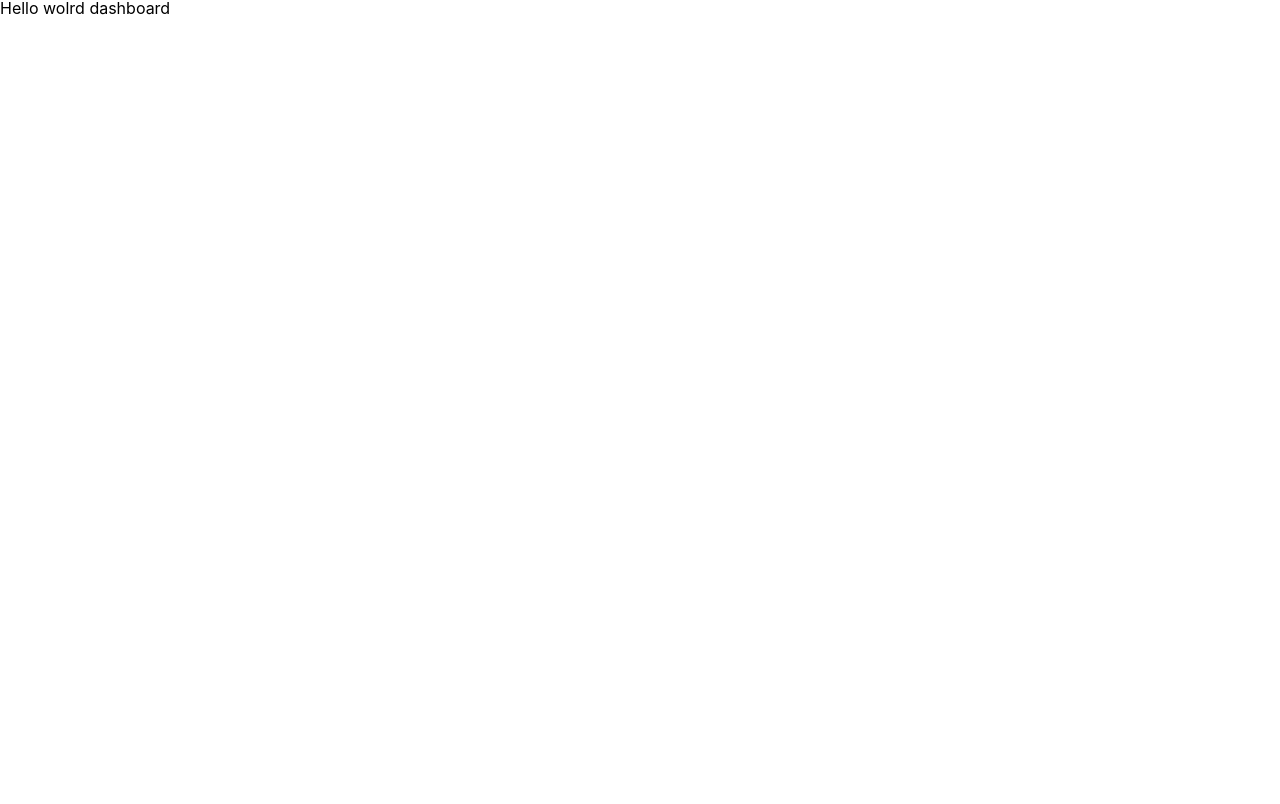
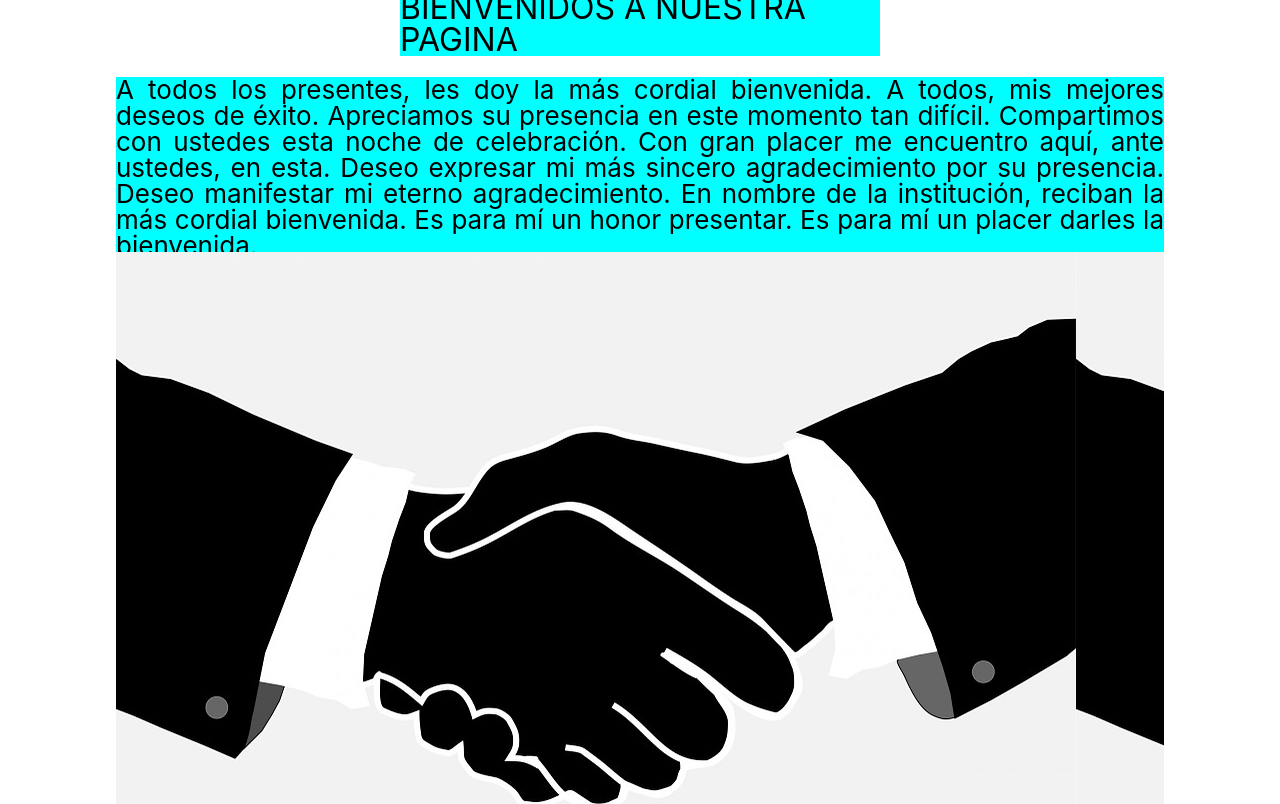
Before and after one commit to talaiguah14/landing-page-react, a React (Create React App) app: page /dashboard in a window 1280 px wide. Built offline with nearby package versions, Linux system fonts and the light colour scheme; sample sign-in values are in the browser's storage.

Commit message:
feat: Create dashboard form

```diff
--- a/package.json
+++ b/package.json
@@ -3,6 +3,7 @@
   "version": "0.1.0",
   "private": true,
   "dependencies": {
+    "@szhsin/react-menu": "^3.3.1",
     "@testing-library/jest-dom": "^5.16.5",
     "@testing-library/react": "^13.4.0",
     "@testing-library/user-event": "^13.5.0",
--- a/src/App.css
+++ b/src/App.css
@@ -21,3 +21,36 @@
   border-radius: 4px;
   border: 1px solid;
 }
+
+.menu {
+    background-color: aqua;
+    position: relative;
+    position: absolute;
+    top: 3vh;
+    left: 50%;
+    transform: translate(-50%, -50%);
+    width: 60vh;
+    font-size: 32px;
+}
+.contenido {
+  background-color: aqua;
+  position: relative;
+  position: absolute;
+  top: 21vh;
+  left: 50%;
+  transform: translate(-50%, -50%);
+  width: 131vh;
+  font-size: 26px;
+  text-align: justify;
+}
+
+.img {
+  background-image:url(./../img/Bienvenido.png);
+  background-color: aqua;
+  position: absolute;
+  top: 66vh;
+  left: 50%;
+  transform: translate(-50%, -50%);
+  width: 131vh;
+  height: 69vh;
+}
--- a/src/App.js
+++ b/src/App.js
@@ -2,6 +2,7 @@ import { createBrowserRouter, RouterProvider } from "react-router-dom";
 import "./App.css";
 import LoginPage from "./components/pages/login";
 import RegistrationPage from "./components/pages/registration";
+import DashboardPage from "./components/pages/dashboard";
 
 const router = createBrowserRouter([
   {
@@ -18,7 +19,7 @@ const router = createBrowserRouter([
   },
   {
     path: "/dashboard",
-    element: <div>Hello wolrd dashboard</div>,
+    element: <DashboardPage/>,
   },
 ]);
 
--- /dev/null
+++ b/src/components/atoms/input/menu.jsx
@@ -0,0 +1,12 @@
+import React from "react";
+import { Menu, MenuItem, MenuButton } from '@szhsin/react-menu';
+
+const MenuBasico =({...props})=> {
+    return(
+        <div>
+            {props.children}
+        </div>
+    )
+};
+
+export default MenuBasico;
--- /dev/null
+++ b/src/components/pages/dashboard.jsx
@@ -0,0 +1,36 @@
+import React, { useEffect, useState } from "react";
+import MenuBasico from "../atoms/input/menu";
+import { useForm } from "react-hook-form";
+
+const DashboardPage = () => {
+
+    const [count, setCount] = useState(null);
+
+    const Token = localStorage.getItem("token")
+
+    if(Token){
+    }else if (!Token){
+        window.location.href = "/login";
+    }
+  return (
+    <div>
+      <div className="menu">BIENVENIDOS A NUESTRA PAGINA</div>
+      <div className="contenido">
+        <p>
+          A todos los presentes, les doy la más cordial bienvenida. A todos, mis
+          mejores deseos de éxito. Apreciamos su presencia en este momento tan
+          difícil. Compartimos con ustedes esta noche de celebración. Con gran
+          placer me encuentro aquí, ante ustedes, en esta. Deseo expresar mi más
+          sincero agradecimiento por su presencia. Deseo manifestar mi eterno
+          agradecimiento. En nombre de la institución, reciban la más cordial
+          bienvenida. Es para mí un honor presentar. Es para mí un placer darles
+          la bienvenida.
+        </p>
+      </div>
+      <div className="img">
+      </div>
+    </div>
+  );
+};
+
+export default DashboardPage;
```
Also changed, not shown: img/Bienvenido.png (added), 1 other file (tests, documents, lock files or other folders).
